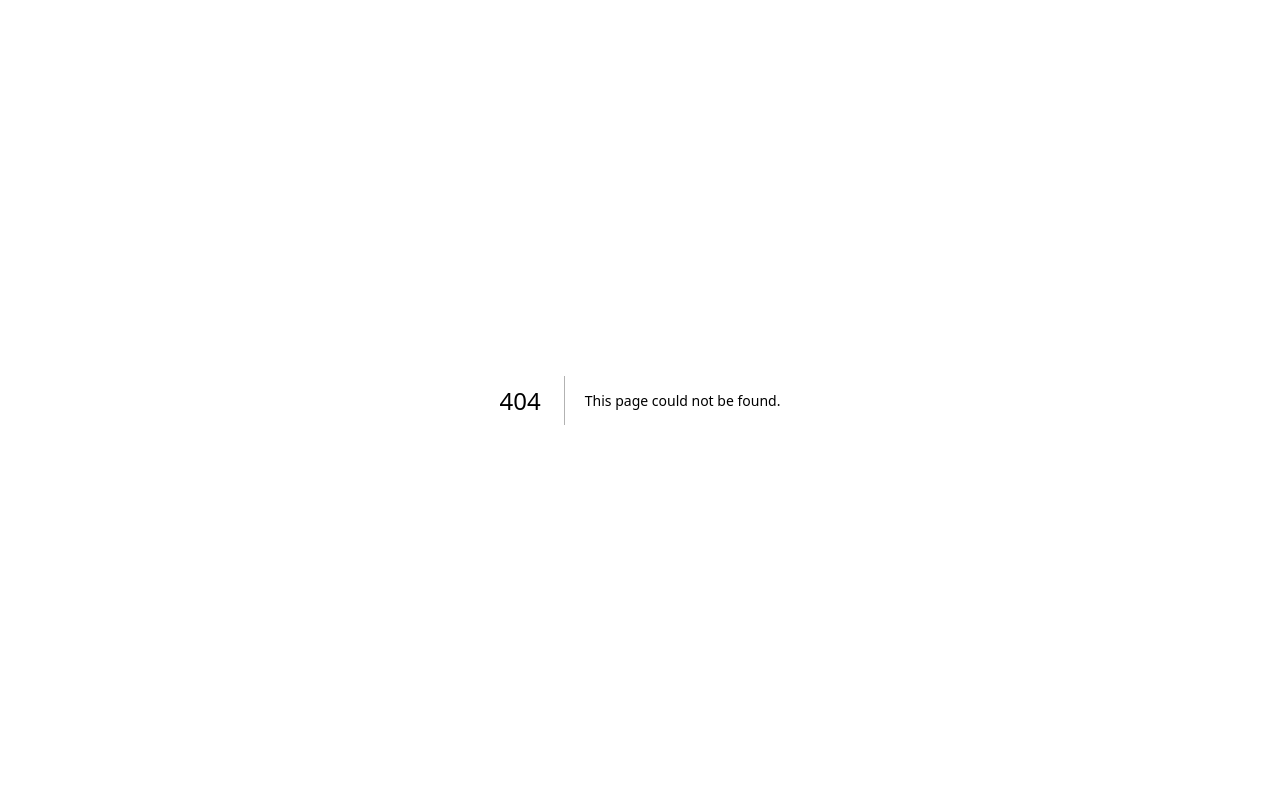
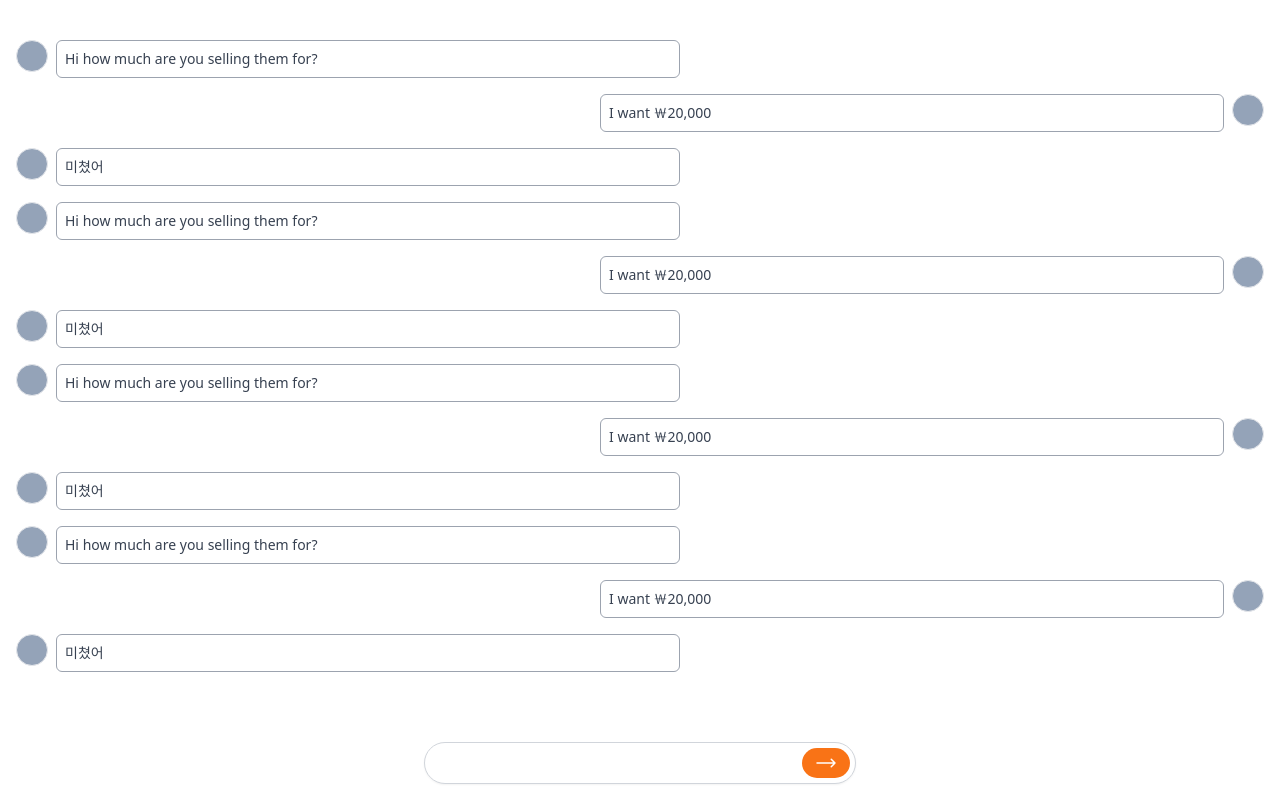
Before and after one commit to frontWeb-dev/carrot-market, a Next.js app: page /chats/1 in a window 1280 px wide. Before the commit this address had no page. Built offline with nearby package versions, Linux system fonts and the light colour scheme.

Commit message:
feat: Chat Detail

```diff
--- /dev/null
+++ b/pages/chats/[id].tsx
@@ -0,0 +1,117 @@
+import type { NextPage } from 'next';
+
+const ChatDetail: NextPage = () => {
+  return (
+    <div className='flex flex-col'>
+      <div className=' h-[calc(100vh_-_40px)] space-y-4 overflow-scroll py-10 px-4'>
+        {/* chat bubbles */}
+        <div className='flex items-start space-x-2'>
+          <div className='h-8 w-8 rounded-full border bg-slate-400' />
+          <div className='w-1/2 rounded-md border border-gray-400 p-2 text-sm text-gray-700'>
+            <p>Hi how much are you selling them for?</p>
+          </div>
+        </div>
+
+        <div className='flex flex-row-reverse items-start space-x-2 space-x-reverse'>
+          <div className='h-8 w-8 rounded-full border bg-slate-400' />
+          <div className='w-1/2 rounded-md border border-gray-400 p-2 text-sm text-gray-700'>
+            <p>I want ￦20,000</p>
+          </div>
+        </div>
+
+        <div className='flex items-start space-x-2'>
+          <div className='h-8 w-8 rounded-full border bg-slate-400' />
+          <div className='w-1/2 rounded-md border border-gray-400 p-2 text-sm text-gray-700'>
+            <p>미쳤어</p>
+          </div>
+        </div>
+        <div className='flex items-start space-x-2'>
+          <div className='h-8 w-8 rounded-full border bg-slate-400' />
+          <div className='w-1/2 rounded-md border border-gray-400 p-2 text-sm text-gray-700'>
+            <p>Hi how much are you selling them for?</p>
+          </div>
+        </div>
+
+        <div className='flex flex-row-reverse items-start space-x-2 space-x-reverse'>
+          <div className='h-8 w-8 rounded-full border bg-slate-400' />
+          <div className='w-1/2 rounded-md border border-gray-400 p-2 text-sm text-gray-700'>
+            <p>I want ￦20,000</p>
+          </div>
+        </div>
+
+        <div className='flex items-start space-x-2'>
+          <div className='h-8 w-8 rounded-full border bg-slate-400' />
+          <div className='w-1/2 rounded-md border border-gray-400 p-2 text-sm text-gray-700'>
+            <p>미쳤어</p>
+          </div>
+        </div>
+        <div className='flex items-start space-x-2'>
+          <div className='h-8 w-8 rounded-full border bg-slate-400' />
+          <div className='w-1/2 rounded-md border border-gray-400 p-2 text-sm text-gray-700'>
+            <p>Hi how much are you selling them for?</p>
+          </div>
+        </div>
+
+        <div className='flex flex-row-reverse items-start space-x-2 space-x-reverse'>
+          <div className='h-8 w-8 rounded-full border bg-slate-400' />
+          <div className='w-1/2 rounded-md border border-gray-400 p-2 text-sm text-gray-700'>
+            <p>I want ￦20,000</p>
+          </div>
+        </div>
+
+        <div className='flex items-start space-x-2'>
+          <div className='h-8 w-8 rounded-full border bg-slate-400' />
+          <div className='w-1/2 rounded-md border border-gray-400 p-2 text-sm text-gray-700'>
+            <p>미쳤어</p>
+          </div>
+        </div>
+        <div className='flex items-start space-x-2'>
+          <div className='h-8 w-8 rounded-full border bg-slate-400' />
+          <div className='w-1/2 rounded-md border border-gray-400 p-2 text-sm text-gray-700'>
+            <p>Hi how much are you selling them for?</p>
+          </div>
+        </div>
+
+        <div className='flex flex-row-reverse items-start space-x-2 space-x-reverse'>
+          <div className='h-8 w-8 rounded-full border bg-slate-400' />
+          <div className='w-1/2 rounded-md border border-gray-400 p-2 text-sm text-gray-700'>
+            <p>I want ￦20,000</p>
+          </div>
+        </div>
+
+        <div className='flex items-start space-x-2'>
+          <div className='h-8 w-8 rounded-full border bg-slate-400' />
+          <div className='w-1/2 rounded-md border border-gray-400 p-2 text-sm text-gray-700'>
+            <p>미쳤어</p>
+          </div>
+        </div>
+      </div>
+
+      {/* input */}
+      <div className='fixed inset-x-0 bottom-4 mx-auto w-full max-w-md px-2 '>
+        <div className='relative flex items-center'>
+          <input
+            type='text'
+            className=' w-full rounded-full border-gray-300 pr-12 shadow-sm focus:border-orange-500 focus:outline-none focus:ring-orange-500'
+          />
+          <div className='absolute inset-y-0 right-0 flex py-1.5 pr-1.5 '>
+            <button className='flex cursor-pointer items-center justify-center rounded-full bg-orange-500 px-3 text-sm text-white hover:bg-orange-600 focus:ring-2 focus:ring-orange-500 focus:ring-offset-2'>
+              <svg
+                className='w-6'
+                fill='none'
+                stroke='currentColor'
+                stroke-width='1.5'
+                viewBox='0 0 24 24'
+                xmlns='http://www.w3.org/2000/svg'
+                aria-hidden='true'>
+                <path stroke-linecap='round' stroke-linejoin='round' d='M17.25 8.25L21 12m0 0l-3.75 3.75M21 12H3'></path>
+              </svg>
+            </button>
+          </div>
+        </div>
+      </div>
+    </div>
+  );
+};
+
+export default ChatDetail;
```
